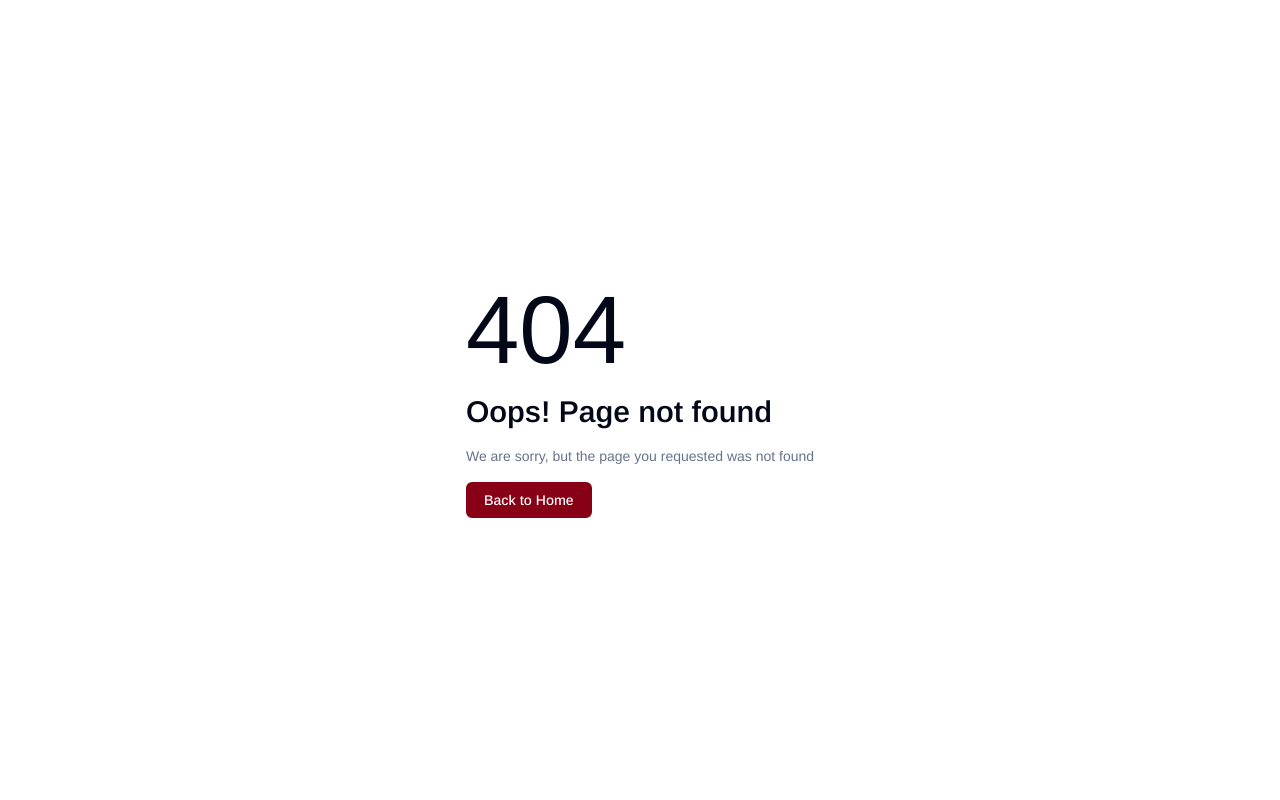
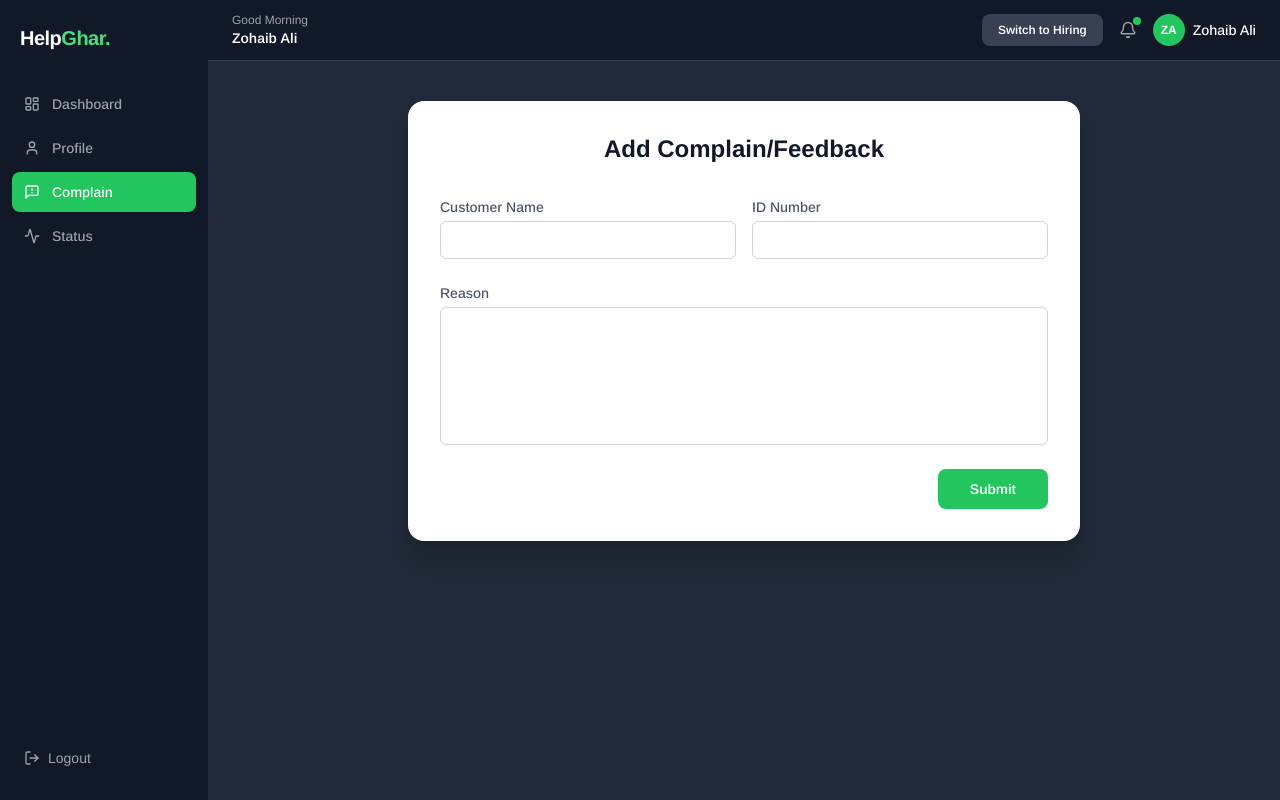
Before and after one commit to i-danishkhan/HelpGhar, a React (Vite) app in the folder client/: page /workerComplain in a window 1280 px wide. Before the commit this address had no page. Built offline with nearby package versions, Linux system fonts and the light colour scheme.

Commit message:
worker's complain page added

```diff
--- /dev/null
+++ b/client/src/pages/workerComplain.tsx
@@ -0,0 +1,169 @@
+import { useState } from "react";
+import { useNavigate } from "react-router-dom";
+import {
+  LayoutDashboard,
+  User,
+  MessageSquareWarning,
+  Activity,
+  LogOut,
+  Bell,
+} from "lucide-react";
+import path from "path";
+
+const navItems = [
+  { label: "Dashboard", icon: LayoutDashboard, path: "/workerDashboard" },
+  { label: "Profile", icon: User },
+  { label: "Complain", icon: MessageSquareWarning },
+  { label: "Status", icon: Activity },
+];
+
+export default function WorkerComplain() {
+  const navigate = useNavigate();
+  const [activeNav, setActiveNav] = useState("Complain");
+  const [form, setForm] = useState({
+    customerName: "",
+    idNumber: "",
+    reason: "",
+  });
+
+  const handleChange = (
+    e: React.ChangeEvent<HTMLInputElement | HTMLTextAreaElement>
+  ) => {
+    setForm({ ...form, [e.target.name]: e.target.value });
+  };
+
+  const handleSubmit = (e: React.FormEvent) => {
+    e.preventDefault();
+    console.log("Complaint submitted:", form);
+  };
+
+  return (
+    <div className="flex h-screen bg-gray-800 font-sans overflow-hidden">
+      {/* Sidebar */}
+      <aside className="w-52 bg-gray-900 flex flex-col justify-between py-6 px-3 shrink-0">
+        {/* Logo */}
+        <div>
+          <div className="mb-8 px-2">
+            <span className="text-white text-xl font-bold tracking-tight">
+              Help<span className="text-green-400">Ghar.</span>
+            </span>
+          </div>
+
+          {/* Nav */}
+          <nav className="flex flex-col gap-1">
+            {navItems.map(({ label, icon: Icon, path }) => (
+              <button
+                key={label}
+                onClick={() => {setActiveNav(label); navigate(path || "/workerDashboard")}}
+                className={`flex items-center gap-3 px-3 py-2.5 rounded-lg text-sm font-medium transition-all w-full text-left ${
+                  activeNav === label
+                    ? "bg-green-500 text-white"
+                    : "text-gray-400 hover:bg-gray-800 hover:text-white"
+                }`}
+              >
+                <Icon size={16} />
+                {label}
+              </button>
+            ))}
+          </nav>
+        </div>
+
+        {/* Logout */}
+        <button className="flex items-center gap-2 text-gray-400 hover:text-white text-sm px-3 py-2 rounded-lg hover:bg-gray-800 transition-all w-full">
+          <LogOut size={16} />
+          Logout
+        </button>
+      </aside>
+
+      {/* Main */}
+      <div className="flex-1 flex flex-col overflow-hidden">
+        {/* Topbar */}
+        <header className="bg-gray-900 border-b border-gray-700 px-6 py-3 flex items-center justify-between shrink-0">
+          <div>
+            <p className="text-xs text-gray-400">Good Morning</p>
+            <p className="text-sm font-semibold text-white">Zohaib Ali</p>
+          </div>
+          <div className="flex items-center gap-4">
+            <button className="bg-gray-700 text-white text-xs font-semibold px-4 py-2 rounded-lg hover:bg-gray-600 transition-all">
+              Switch to Hiring
+            </button>
+            <button className="relative text-gray-400 hover:text-white">
+              <Bell size={18} />
+              <span className="absolute -top-1 -right-1 bg-green-500 w-2 h-2 rounded-full" />
+            </button>
+            <div className="flex items-center gap-2">
+              <div className="w-8 h-8 rounded-full bg-green-500 flex items-center justify-center text-white text-xs font-bold">
+                ZA
+              </div>
+              <span className="text-sm font-medium text-white">Zohaib Ali</span>
+            </div>
+          </div>
+        </header>
+
+        {/* Content Area */}
+        <main className="flex-1 overflow-y-auto p-6 flex items-start justify-center">
+          {/* White Card */}
+          <div className="bg-white rounded-2xl shadow-xl w-full max-w-2xl p-8 mt-4">
+            <h1 className="text-2xl font-bold text-gray-900 text-center mb-8">
+              Add Complain/Feedback
+            </h1>
+
+            <form onSubmit={handleSubmit} className="flex flex-col gap-6">
+              {/* Row: Customer Name + ID Number */}
+              <div className="flex flex-col sm:flex-row gap-4">
+                <div className="flex-1 flex flex-col gap-1">
+                  <label className="text-sm text-gray-600 font-medium">
+                    Customer Name
+                  </label>
+                  <input
+                    type="text"
+                    name="customerName"
+                    value={form.customerName}
+                    onChange={handleChange}
+                    className="border border-gray-300 rounded-md px-3 py-2 text-sm text-gray-800 outline-none focus:ring-2 focus:ring-green-400 focus:border-transparent transition-all"
+                  />
+                </div>
+                <div className="flex-1 flex flex-col gap-1">
+                  <label className="text-sm text-gray-600 font-medium">
+                    ID Number
+                  </label>
+                  <input
+                    type="text"
+                    name="idNumber"
+                    value={form.idNumber}
+                    onChange={handleChange}
+                    className="border border-gray-300 rounded-md px-3 py-2 text-sm text-gray-800 outline-none focus:ring-2 focus:ring-green-400 focus:border-transparent transition-all"
+                  />
+                </div>
+              </div>
+
+              {/* Reason */}
+              <div className="flex flex-col gap-1">
+                <label className="text-sm text-gray-600 font-medium">
+                  Reason
+                </label>
+                <textarea
+                  name="reason"
+                  value={form.reason}
+                  onChange={handleChange}
+                  rows={6}
+                  className="border border-gray-300 rounded-md px-3 py-2 text-sm text-gray-800 outline-none focus:ring-2 focus:ring-green-400 focus:border-transparent transition-all resize-none"
+                />
+              </div>
+
+              {/* Submit Button */}
+              <div className="flex justify-end">
+                <button
+                  type="submit"
+                  className="bg-green-500 hover:bg-green-600 text-white text-sm font-semibold px-8 py-2.5 rounded-lg transition-all"
+                >
+                  Submit
+                </button>
+              </div>
+            </form>
+          </div>
+        </main>
+      </div>
+    </div>
+  );
+}
--- a/client/src/pages/workerDashboard.tsx
+++ b/client/src/pages/workerDashboard.tsx
@@ -26,6 +26,7 @@
   Cell,
 } from "recharts";
 import { PieChart, Pie } from "recharts";
+import path from "path";
 
 const performanceData = [
   { month: "January", value: 2.8 },
@@ -54,7 +55,7 @@
 const navItems = [
   { label: "Dashboard", icon: LayoutDashboard, active: true },
   { label: "Profile", icon: User, active: false },
-  { label: "Complain", icon: MessageSquareWarning, active: false },
+  { label: "Complain", icon: MessageSquareWarning, path: "/workerComplain" },
   { label: "Status", icon: Activity, active: false },
 ];
 
@@ -77,10 +78,10 @@
 
           {/* Nav */}
           <nav className="flex flex-col gap-1">
-            {navItems.map(({ label, icon: Icon }) => (
+            {navItems.map(({ label, icon: Icon, path}) => (
               <button
                 key={label}
-                onClick={() => setActiveNav(label)}
+                onClick={() => {setActiveNav(label); navigate(path || "/workerDashboard")}}
                 className={`flex items-center gap-3 px-3 py-2.5 rounded-lg text-sm font-medium transition-all w-full text-left ${
                   activeNav === label
                     ? "bg-green-500 text-white"
```
Also changed, not shown: client/src/Router.tsx (+6 -1 lines).
